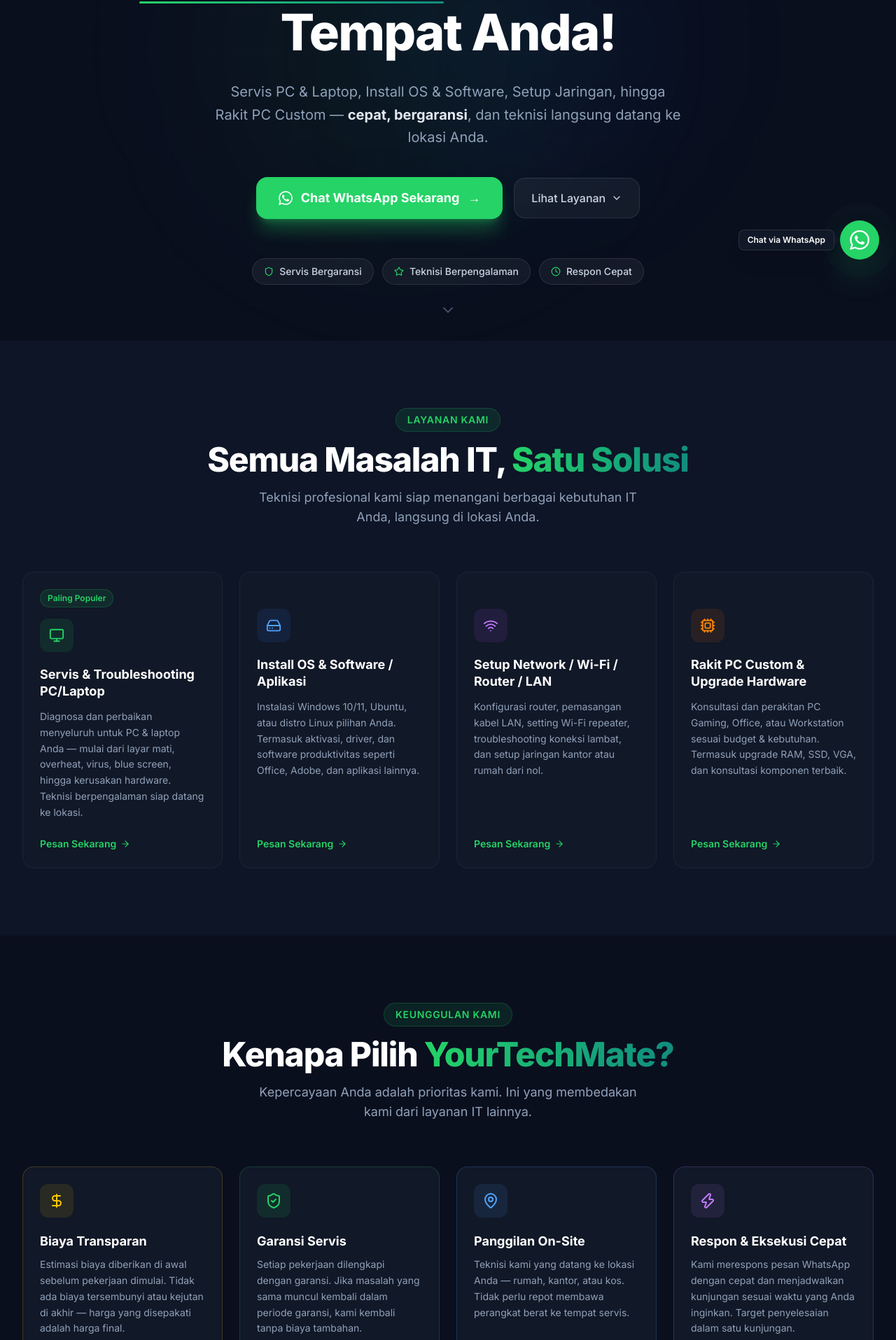
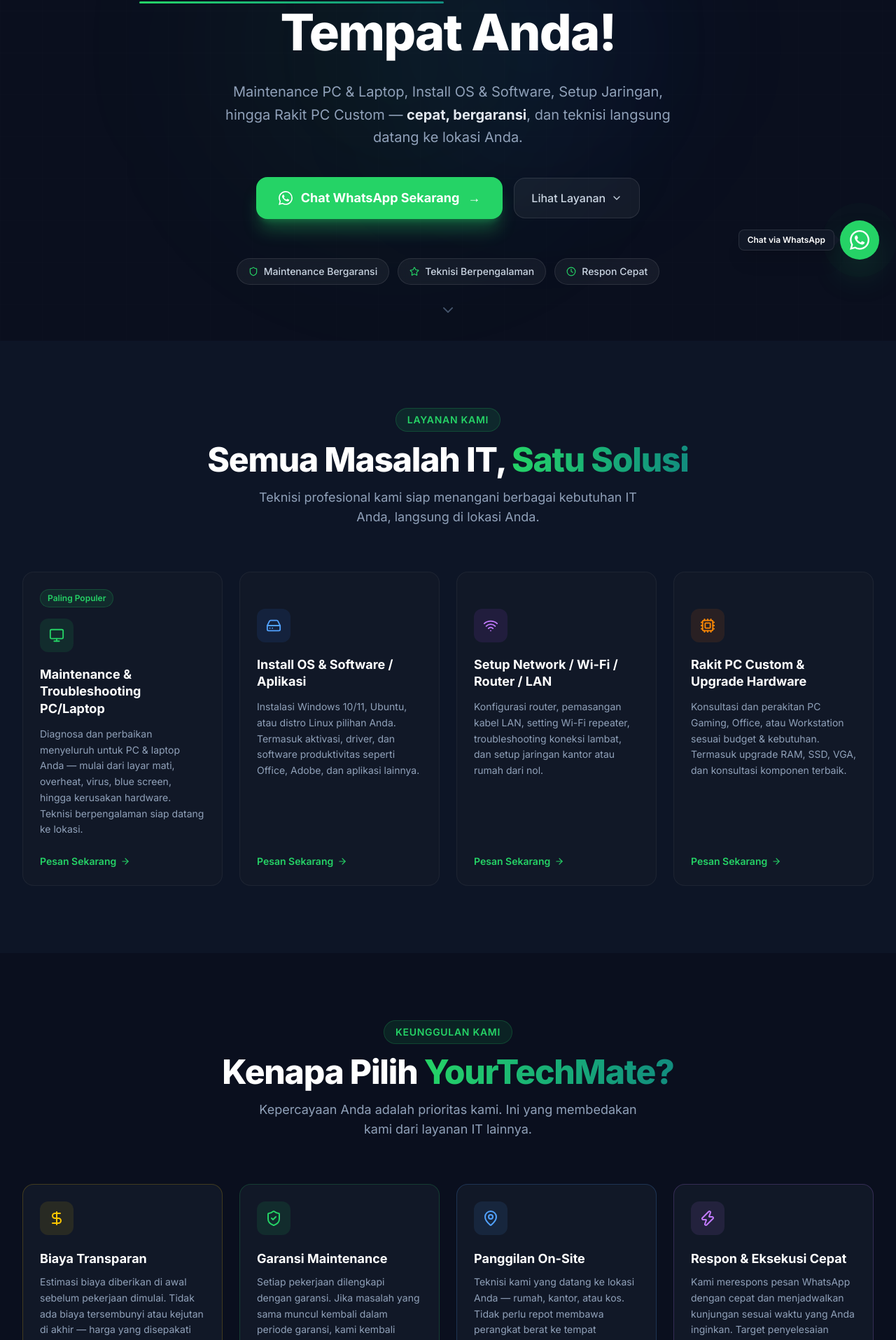
Before and after one commit to RenXTX/jasa-it, a Next.js app: page / in a window 1280 px wide. Shown: the part 405-2320 px from the top of the page at 70% size. Built offline with nearby package versions, Linux system fonts and the light colour scheme.

Commit message:
chore: replace 'servis' terminology with 'maintenance'

```diff
--- a/app/layout.tsx
+++ b/app/layout.tsx
@@ -9,13 +9,13 @@
 });
 
 export const metadata: Metadata = {
-  title: "YourTechMate — Jasa IT Panggilan | Servis PC, Laptop & Jaringan",
+  title: "YourTechMate — Jasa IT Panggilan | Maintenance PC, Laptop & Jaringan",
   description:
-    "Layanan IT profesional on-site di area Jakarta, Bogor, Depok, dan Bekasi. Servis PC & Laptop, Install OS & Software, Setup Jaringan/Wi-Fi, Rakit PC Custom. Teknisi berpengalaman, bergaransi, dan harga transparan.",
+    "Layanan IT profesional on-site di area Jakarta, Bogor, Depok, dan Bekasi. Maintenance PC & Laptop, Install OS & Software, Setup Jaringan/Wi-Fi, Rakit PC Custom. Teknisi berpengalaman, bergaransi, dan harga transparan.",
   keywords: [
     "jasa IT panggilan",
-    "servis laptop panggilan",
-    "servis PC rumahan",
+    "maintenance laptop panggilan",
+    "maintenance PC rumahan",
     "install windows",
     "setup wifi",
     "rakit PC gaming",
--- a/components/HeroSection.tsx
+++ b/components/HeroSection.tsx
@@ -11,7 +11,7 @@
 );
 
 const trustBadges = [
-  { icon: Shield, label: "Servis Bergaransi" },
+  { icon: Shield, label: "Maintenance Bergaransi" },
   { icon: Star, label: "Teknisi Berpengalaman" },
   { icon: Clock, label: "Respon Cepat" },
 ];
@@ -90,7 +90,7 @@
           variants={fadeUp}
           className="text-lg sm:text-xl text-slate-400 max-w-2xl mx-auto mb-10 leading-relaxed"
         >
-          Servis PC & Laptop, Install OS & Software, Setup Jaringan, hingga
+          Maintenance PC & Laptop, Install OS & Software, Setup Jaringan, hingga
           Rakit PC Custom — <strong className="text-slate-200">cepat, bergaransi</strong>, dan teknisi langsung datang ke lokasi Anda.
         </motion.p>
 
--- a/components/ServicesSection.tsx
+++ b/components/ServicesSection.tsx
@@ -6,9 +6,9 @@
 
 const services = [
   {
-    id: "servis-pc",
+    id: "maintenance-pc",
     icon: Monitor,
-    title: "Servis & Troubleshooting PC/Laptop",
+    title: "Maintenance & Troubleshooting PC/Laptop",
     description:
       "Diagnosa dan perbaikan menyeluruh untuk PC & laptop Anda — mulai dari layar mati, overheat, virus, blue screen, hingga kerusakan hardware. Teknisi berpengalaman siap datang ke lokasi.",
     tag: "Paling Populer",
--- a/components/WhyChooseUs.tsx
+++ b/components/WhyChooseUs.tsx
@@ -16,7 +16,7 @@
   },
   {
     icon: ShieldCheck,
-    title: "Garansi Servis",
+    title: "Garansi Maintenance",
     description:
       "Setiap pekerjaan dilengkapi dengan garansi. Jika masalah yang sama muncul kembali dalam periode garansi, kami kembali tanpa biaya tambahan.",
     color: "text-[#25D366]",
@@ -27,7 +27,7 @@
     icon: MapPin,
     title: "Panggilan On-Site",
     description:
-      "Teknisi kami yang datang ke lokasi Anda — rumah, kantor, atau kos. Tidak perlu repot membawa perangkat berat ke tempat servis.",
+      "Teknisi kami yang datang ke lokasi Anda — rumah, kantor, atau kos. Tidak perlu repot membawa perangkat berat ke tempat maintenance.",
     color: "text-blue-400",
     bg: "bg-blue-400/10",
     border: "border-blue-400/20",
@@ -123,7 +123,7 @@
           className="mt-16 grid grid-cols-2 md:grid-cols-4 gap-6"
         >
           {[
-            { value: "500+", label: "Pelanggan Puas" },
+            { value: "50+", label: "Pelanggan Puas" },
             { value: "98%", label: "Tingkat Keberhasilan" },
             { value: "< 2 Jam", label: "Waktu Respons" },
             { value: "3 Tahun", label: "Pengalaman" },
--- a/lib/config.ts
+++ b/lib/config.ts
@@ -27,8 +27,8 @@
 
 export const SERVICES = [
   {
-    id: "servis-pc",
-    label: "Servis & Troubleshooting PC/Laptop",
+    id: "maintenance-pc",
+    label: "Maintenance & Troubleshooting PC/Laptop",
   },
   {
     id: "install-os",
```
